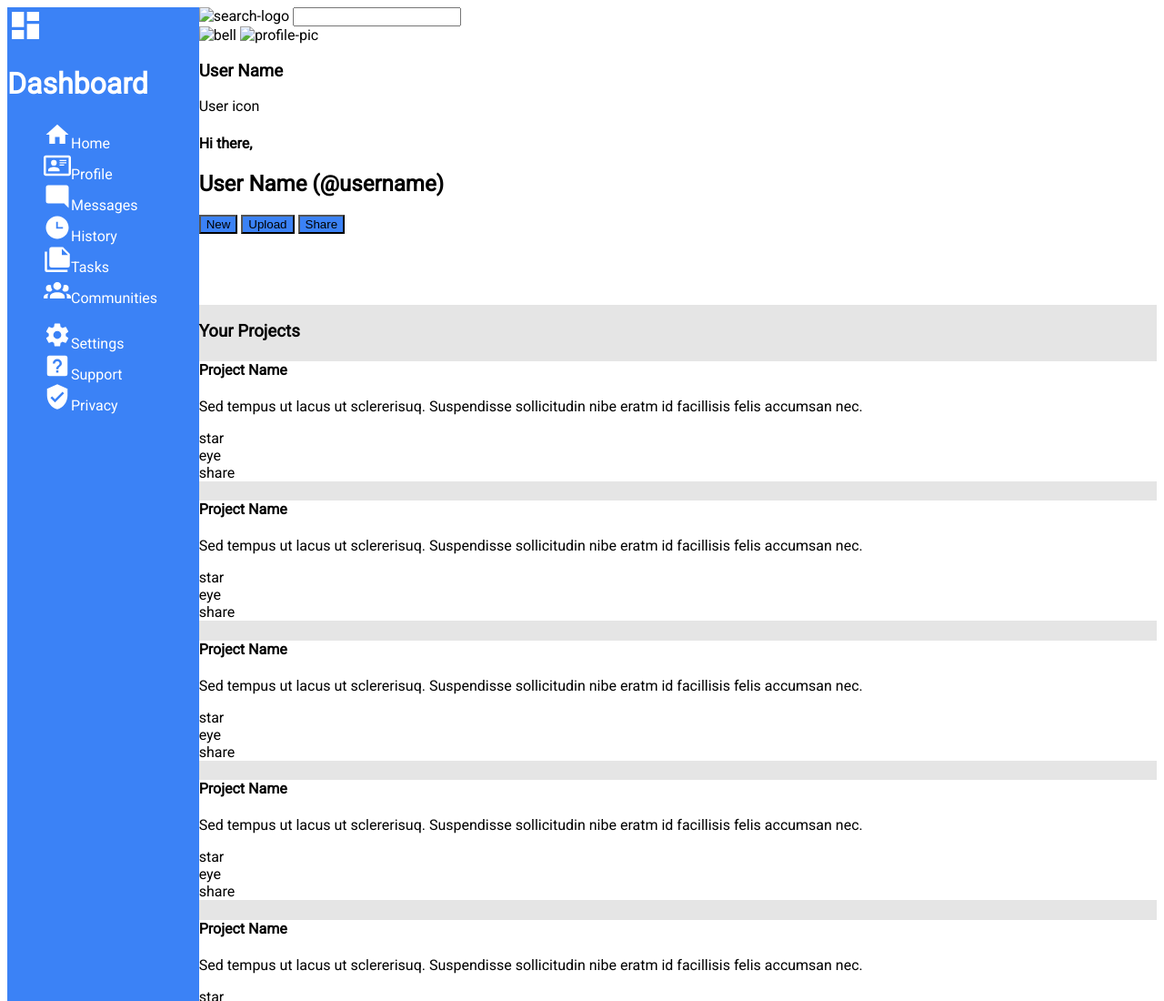
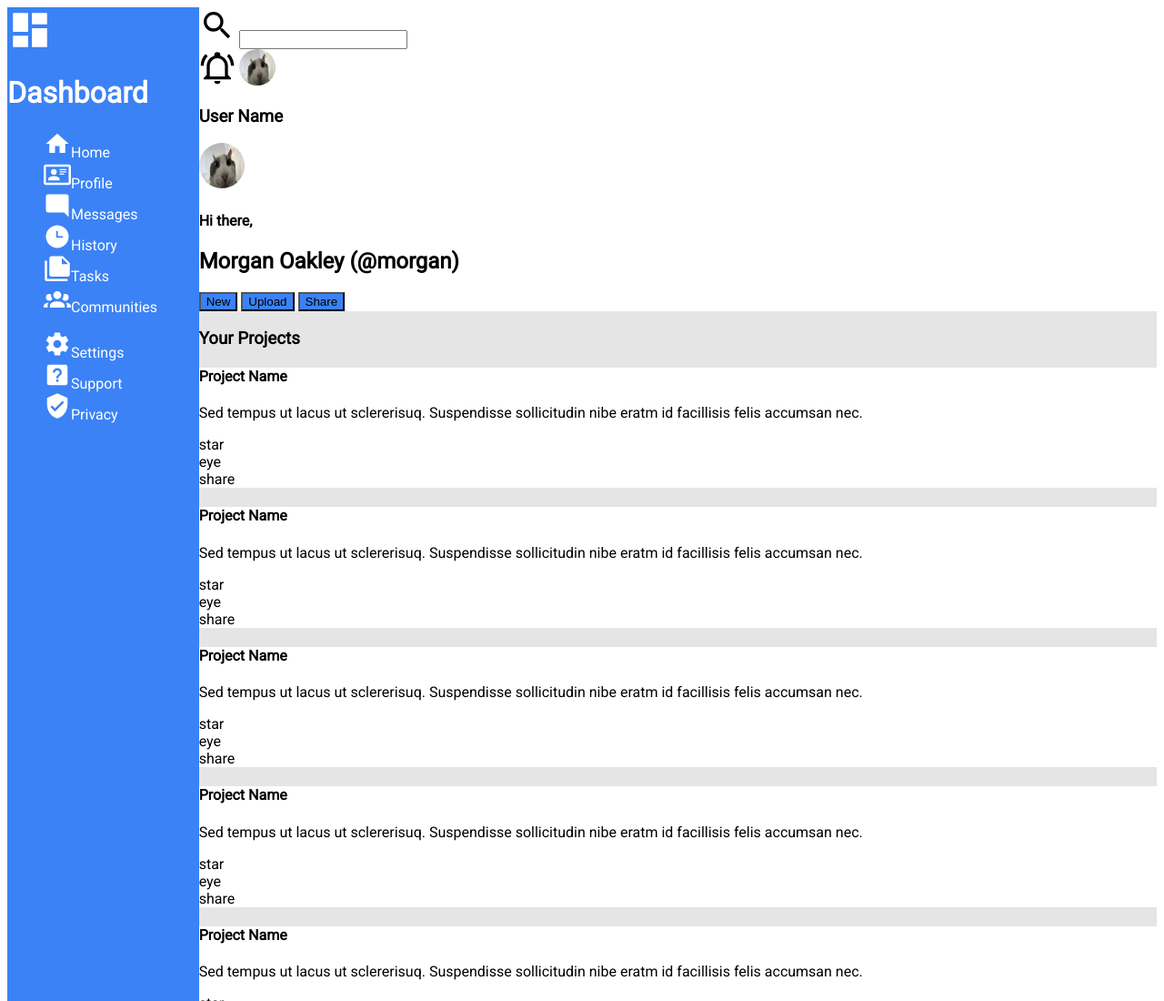
Before and after one commit to skim1225/odin-admin-dashboard, a plain HTML site: page index.html in a window 1280 px wide. Shown: the top 1100 px of the page at 91% size. Drawn offline with Linux system fonts and the light colour scheme.

Commit message:
Add icons to header

```diff
--- a/index.html
+++ b/index.html
@@ -30,19 +30,19 @@
     <div class="header">
         <div class="top-bar">
             <div class="search">
-                <img alt="search-logo">
+                <img src="img/magnify.svg" alt="search-logo">
                 <input type="search">
             </div>
             <div class="top-right">
-                <img alt="bell">
-                <img alt="profile-pic">
+                <img src="img/bell-ring-outline.svg" alt="bell">
+                <img id="user-icon-1" src="img/cat-1.jpeg" alt="profile-pic">
                 <h3>User Name</h3>
             </div>
         </div>
         <div class="low-bar">
-            <div class="user-icon">User icon</div>
+            <img id="user-icon-2" src="img/cat-1.jpeg" alt="profile pic">
             <h4>Hi there,</h4>
-            <h2>User Name (@username)</h2>
+            <h2>Morgan Oakley (@morgan)</h2>
             <div class="btns">
                 <button>New</button>
                 <button>Upload</button>
--- a/styles.css
+++ b/styles.css
@@ -17,8 +17,8 @@ body {
 }
 
 .title img {
-    height: 40px;
-    width: 40px;
+    height: 50px;
+    width: 50px;
     filter: invert(100%) sepia(0%) saturate(7500%) hue-rotate(126deg) brightness(109%) contrast(108%);
 }
 
@@ -33,6 +33,23 @@ ul img {
     grid-column-end: 3;
     grid-row-start: 1;
     grid-row-end: 2;
+}
+
+.header img {
+    width: 40px;
+    height: 40px;
+}
+
+#user-icon-1 {
+    width: 40px;
+    height: 40px;
+    border-radius: 50%;
+}
+
+#user-icon-2 {
+    width: 50px;
+    height: 50px;
+    border-radius: 50%;
 }
 
 button {
```
Also changed, not shown: img/cat-1.jpeg (added).
